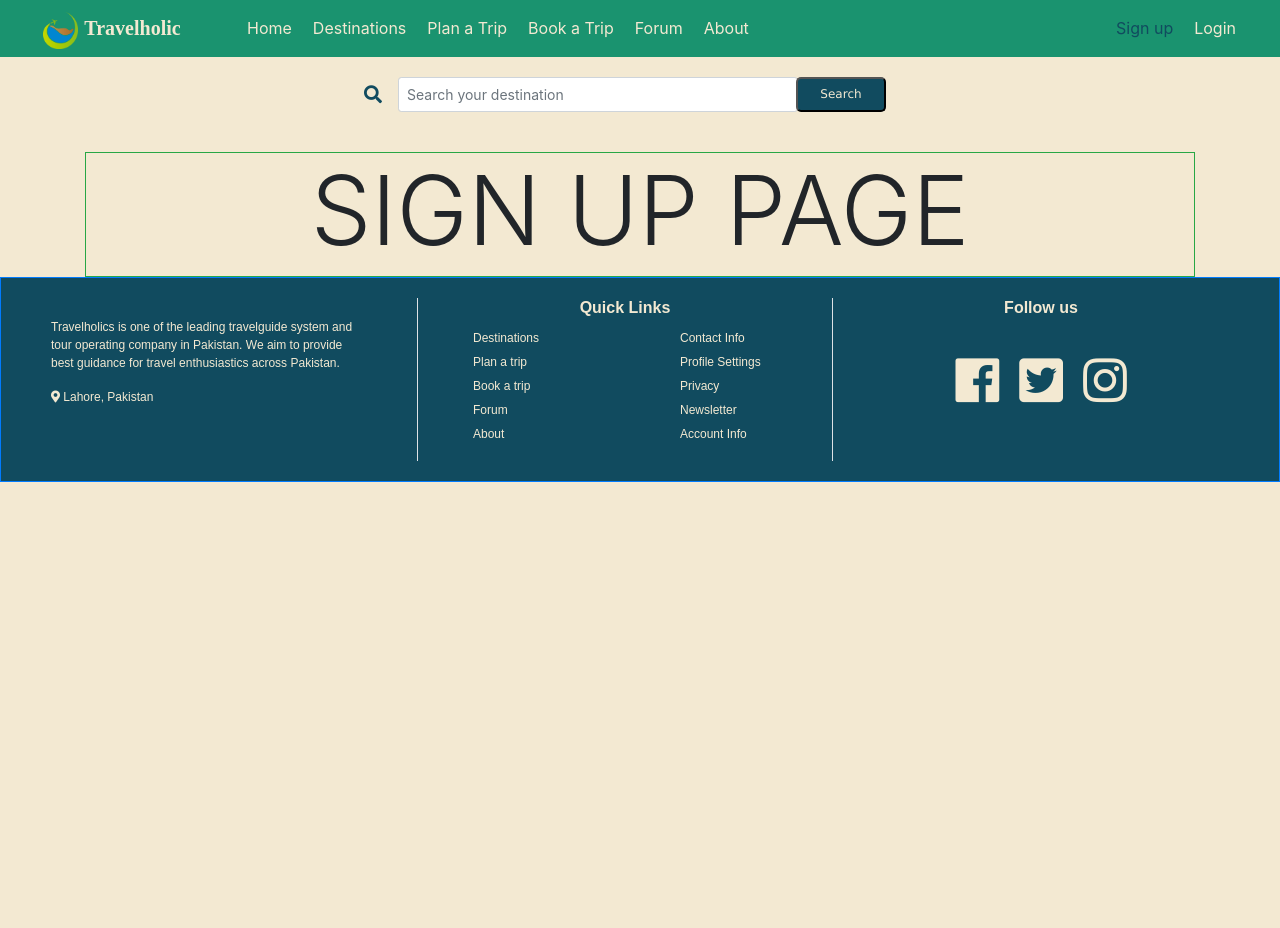
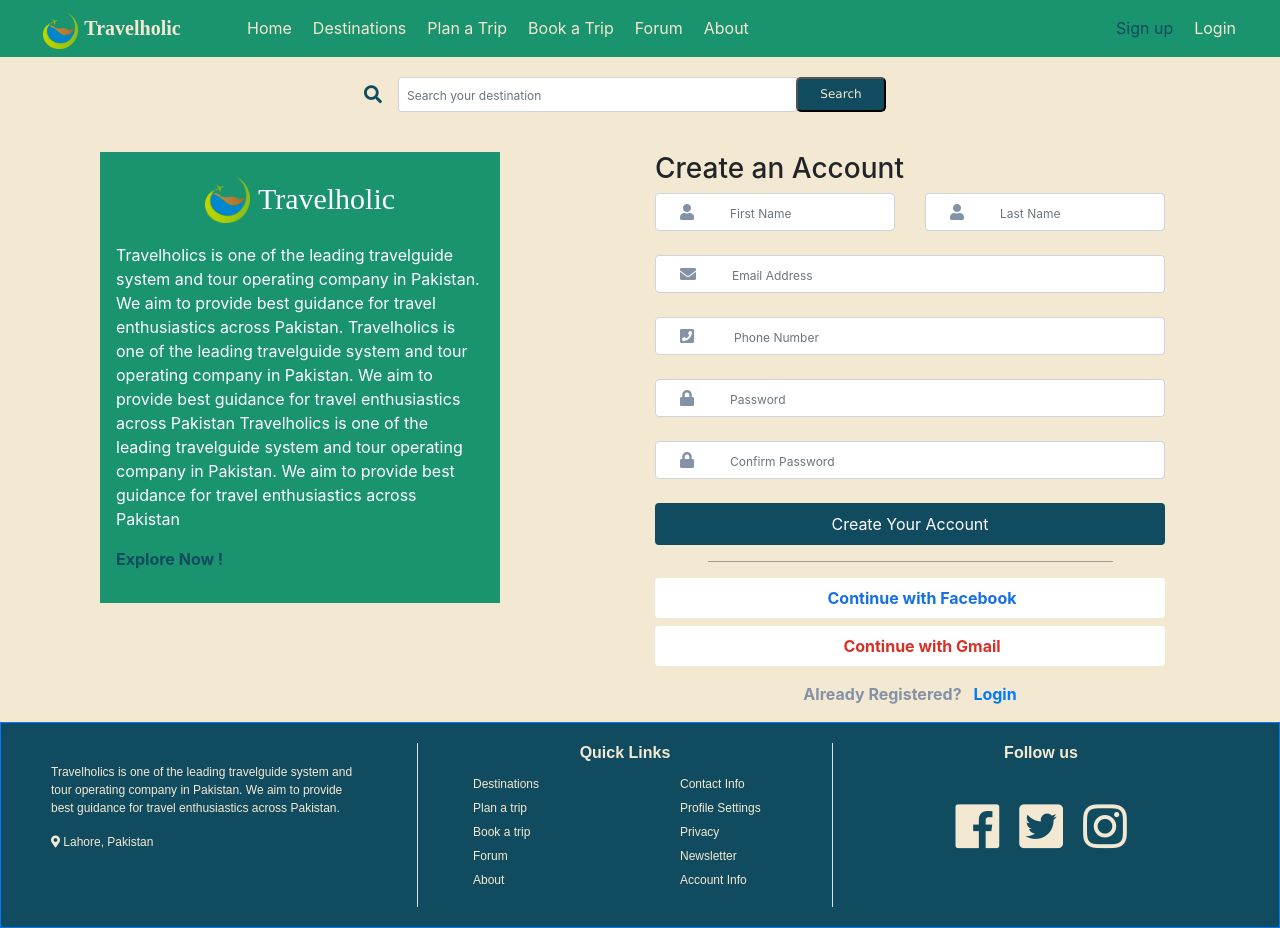
Before and after one commit to AsadGohar/travelholic, a React (Create React App) app: page /signup in a window 1280 px wide. Before the commit the page ends 800 px from the top, so only its background shows below. Built offline with nearby package versions, Linux system fonts and the light colour scheme.

Commit message:
initial coomit for signup
developed the form and design , added routing

```diff
--- a/src/components/forum/Forum.js
+++ b/src/components/forum/Forum.js
@@ -21,7 +21,6 @@ function Forum() {
 					<div className="">
 						<h2 className="text-center mb-4 pt-3">Trending Topics</h2>
 						<TrendingTopics />
-
 						<h2 className="text-center">Top Questions</h2>
 						<TopQuestion />
 					</div>
--- a/src/components/sign-up/Sign-up.js
+++ b/src/components/sign-up/Sign-up.js
@@ -2,16 +2,106 @@ import React from 'react'
 
 //SignUp components imported here
 import Searchbar from "../header/Searchbar.js"
+import { Link } from 'react-router-dom'
+import "./sign-up.css";
 
 function SignUp() {
     return (
         <div className="container SignUp-wrap">
-            <Searchbar />
-            <div className=" border border-success d-flex justify-content-center pt-50">
-                <h1 className="display-1">SIGN UP PAGE</h1>
-            </div>
-        </div>
-    );
+					<Searchbar />
+					<div className="container ">
+
+						<div className="float-left" >
+
+							<div className="p-3" style={{maxWidth:"400px",backgroundColor:"#1a936f"}}>
+								<div className="d-flex justify-content-center mt-2">
+									<img src={"/images/logo.png"} alt="" style={{maxWidth:"45px"}} className="img-fluid"></img>
+									<span className="ml-2" style={{fontSize:"30px",fontFamily:"cursive",color:'white'}}>Travelholic</span>
+								</div>
+								<p style={{color:'white',marginTop:"20px"} }>Travelholics is one of the leading travelguide system and tour operating company in Pakistan. We aim to provide best guidance for travel enthusiastics across Pakistan.
+								Travelholics is one of the leading travelguide system and tour operating company in Pakistan. We aim to provide best guidance for travel enthusiastics across Pakistan Travelholics is one of the leading travelguide system and tour operating company in Pakistan. We aim to provide best guidance for travel enthusiastics across Pakistan</p>
+								<p style={{color:"#114B5F"}} className="font-weight-bold">Explore Now !</p>
+							</div>
+
+						</div>
+
+						<div className="col-md-7 col-lg-6 ml-auto">
+						<h3 >Create an Account</h3>
+							<form action="#">
+								<div className="row">
+									<div className="input-group col-lg-6 mb-4">
+										<div className="input-group-prepend">
+												<span className="input-group-text bg-white px-4 border-md">
+														<i className="fa fa-user text-muted"></i>
+												</span>
+										</div>
+										<input id="firstName" type="text" name="firstname" placeholder="First Name" className="form-control bg-white border-left-0 border-md"/>
+									</div>
+									<div className="input-group col-lg-6 mb-4">
+										<div className="input-group-prepend">
+												<span className="input-group-text bg-white px-4 border-md">
+														<i className="fa fa-user text-muted"></i>
+												</span>
+										</div>
+										<input id="lastName" type="text" name="lastname" placeholder="Last Name" className="form-control bg-white border-left-0 border-md"/>
+									</div>
+									<div className="input-group col-lg-12 mb-4">
+										<div className="input-group-prepend">
+												<span className="input-group-text bg-white px-4 border-md">
+														<i className="fa fa-envelope text-muted"></i>
+												</span>
+										</div>
+										<input id="email" type="email" name="email" placeholder="Email Address" className="form-control bg-white border-left-0 border-md"/>
+									</div>
+									<div className="input-group col-lg-12 mb-4">
+										<div className="input-group-prepend">
+												<span  className="input-group-text bg-white px-4 ">
+													<i className="fa fa-phone-square text-muted"></i>
+												</span>
+										</div>
+										<input id="phoneNumber" type="tel" name="phone" placeholder="Phone Number" className="form-control border-left-0 bg-white  pl-3"/>
+									</div>
+									<div className="input-group col-lg-12 mb-4">
+										<div className="input-group-prepend">
+												<span className="input-group-text bg-white px-4 border-md">
+													<i className="fa fa-lock text-muted"></i>
+												</span>
+										</div>
+										<input id="password" type="password" name="password" placeholder="Password" className="border-left-0 form-control bg-white  border-md"/>
+									</div>
+									<div className="input-group col-lg-12 mb-4">
+										<div className="input-group-prepend">
+											<span className="input-group-text bg-white px-4 border-md">
+												<i className="fa fa-lock text-muted"></i>
+											</span>
+										</div>
+										<input id="passwordConfirmation" type="text" name="passwordConfirmation" placeholder="Confirm Password" className="form-control bg-white border-left-0 border-md"/>
+									</div>
+									<div className="form-group col-lg-12 mx-auto mb-0">
+										<a href="4" style={{backgroundColor:"#114b5f"}} className="btn text-white  btn-block py-2">
+											<span  className="">Create Your Account</span>
+										</a>
+									</div>
+									<hr className="w-75"/>
+									<div className="form-group col-lg-12 mx-auto">
+											<a  href="5"  className="sso-btn btn btn-facebook btn-block py-2  ">
+												<i  className="fa fa-facebook-f mr-2"></i>
+												<span className="font-weight-bold">Continue with Facebook</span>
+											</a>
+											<a href="#5" className="sso-btn btn btn-block py-2 btn-gmail ">
+												<i className="fa fa-twitter mr-2"></i>
+												<span className="font-weight-bold">Continue with Gmail</span>
+											</a>
+									</div>
+									<div className="text-center w-100">
+											<p className="text-muted font-weight-bold">Already Registered? <Link to="/login"  className="text-primary ml-2 text-decoration-none">Login</Link></p>
+									</div>
+								</div>
+							</form>
+						</div>
+					</div>
+				</div>
+  );
 }
 
 
--- /dev/null
+++ b/src/components/sign-up/sign-up.css
@@ -0,0 +1,28 @@
+.login-btn{
+  font-size: 14px;
+  background-color: #114B5F;
+  color: white;
+}
+
+.sso-btn{
+  background-color: white;
+}
+
+.btn-facebook {
+  color:#166fe5 ;
+  border: none;
+}
+
+
+.btn-gmail {
+ color: #d93025;
+  border: none;
+}
+
+.form-control::placeholder {
+  font-size: 12px;
+}
+.form-control:focus {
+  box-shadow: none;
+  border: none;
+}
```
Also changed, not shown: 1 other file (tests, documents, lock files or other folders).
